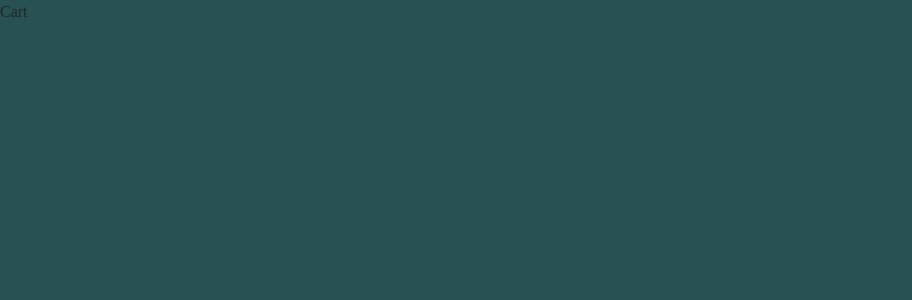
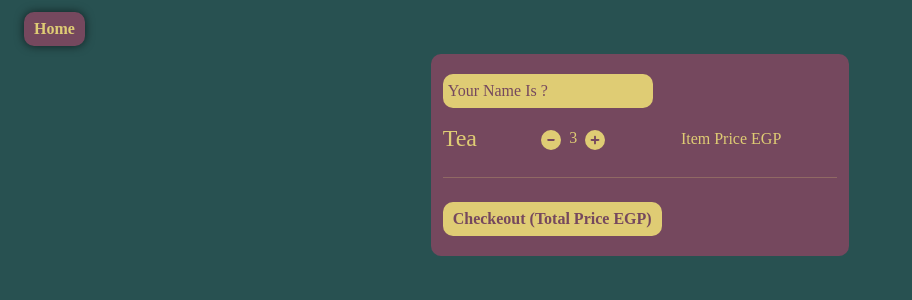
Before and after one commit to a-elshennawy/the-cafe, a React (Vite) app: page /cart in a window 1280 px wide. Shown: the top 300 px of the page, without its empty margins (0-912 px from the left). Built offline with nearby package versions, Linux system fonts and the light colour scheme; a web font is replaced by a local one.

Commit message:
cart style

```diff
--- a/src/App.css
+++ b/src/App.css
@@ -74,6 +74,7 @@ nav {
 
 .homeBtn {
   background-color: var(--second);
+  box-shadow: 0 0 10px #0000009d;
   a {
     color: var(--fourth);
     text-decoration: none;
@@ -398,6 +399,57 @@ nav {
   }
 }
 
+.cardForm {
+  background-color: var(--second);
+  padding: 20px;
+  border-radius: 10px;
+
+  input {
+    background-color: var(--fourth);
+    color: var(--second);
+    border: none;
+    outline: none;
+    padding: 5px;
+    border-radius: 10px;
+
+    &::placeholder {
+      color: var(--second);
+    }
+
+    &:focus {
+      border: none;
+      outline: none;
+    }
+  }
+
+  .orderedItems {
+    color: var(--fourth);
+    font-weight: bold;
+
+    .item {
+      .count {
+        button {
+          padding: 0 !important;
+          background-color: transparent;
+          color: var(--fourth);
+
+          svg {
+            font-size: 20px;
+          }
+        }
+        h6 {
+          display: inline;
+        }
+      }
+    }
+  }
+
+  button {
+    background-color: var(--fourth);
+    color: var(--second);
+  }
+}
+
 .loader {
   position: absolute;
   top: 50%;
--- a/src/components/pages/Cart/Cart.jsx
+++ b/src/components/pages/Cart/Cart.jsx
@@ -1,3 +1,37 @@
+import { FaCircleMinus, FaCirclePlus } from "react-icons/fa6";
+import { Link } from "react-router-dom";
 export default function Cart() {
-  return <div>Cart</div>;
+  return (
+    <>
+      <div className="row justify-content-center align-items-center p-2 m-1 gap-2">
+        <div className="col-12">
+          <button className="homeBtn text-start">
+            <Link to={"/"}>Home</Link>
+          </button>
+        </div>
+        <form className="cardForm col-lg-4 col-md-6 col-12">
+          <input type="text" placeholder="your name is ?" />
+          <div className="orderedItems py-2 px-0">
+            <div className="item row justify-content-start align-items-center m-0 px-0 py-2">
+              <h4 className="col-3 m-0 p-0">tea</h4>
+              <div className="col-4 count text-start p-0">
+                <button>
+                  <FaCircleMinus />
+                </button>
+                <h6 className="m-0 px-2 py-0">3</h6>
+                <button>
+                  <FaCirclePlus />
+                </button>
+              </div>
+              <div className="col-4 price p-0">
+                <h6 className="m-0 px-2 py-0">item price EGP</h6>
+              </div>
+            </div>
+            <hr />
+          </div>
+          <button type="submit">checkeout (total price EGP)</button>
+        </form>
+      </div>
+    </>
+  );
 }
--- a/src/components/pages/ColdDrinks/ColdDrinks.jsx
+++ b/src/components/pages/ColdDrinks/ColdDrinks.jsx
@@ -60,7 +60,7 @@ export default function ColdDrinks() {
               <h5 className="m-0 p-0">{item.price} EGP</h5>
             </div>
             <div className="actions pb-2 px-1">
-              <button>order</button>
+              <button>add to order</button>
             </div>
           </div>
         ))}
--- a/src/components/pages/Food/Food.jsx
+++ b/src/components/pages/Food/Food.jsx
@@ -60,7 +60,7 @@ export default function Food() {
               <h5 className="m-0 p-0">{item.price} EGP</h5>
             </div>
             <div className="actions pb-2 px-1">
-              <button>order</button>
+              <button>add to order</button>
             </div>
           </div>
         ))}
--- a/src/components/pages/Home/HomeSections/Products/ColdDrinksComp.jsx
+++ b/src/components/pages/Home/HomeSections/Products/ColdDrinksComp.jsx
@@ -59,7 +59,7 @@ export default function ColdDrinksComp() {
                 <h5 className="m-0 p-0">{item.price} EGP</h5>
               </div>
               <div className="actions pb-2 px-1">
-                <button>order</button>
+                <button>add to order</button>
               </div>
             </div>
           ))}
--- a/src/components/pages/Home/HomeSections/Products/FoodComp.jsx
+++ b/src/components/pages/Home/HomeSections/Products/FoodComp.jsx
@@ -58,7 +58,7 @@ export default function FoodComp() {
                 <h5 className="m-0 p-0">{item.price} EGP</h5>
               </div>
               <div className="actions pb-2 px-1">
-                <button>order</button>
+                <button>add to order</button>
               </div>
             </div>
           ))}
--- a/src/components/pages/Home/HomeSections/Products/HotDrinksComp.jsx
+++ b/src/components/pages/Home/HomeSections/Products/HotDrinksComp.jsx
@@ -58,7 +58,7 @@ export default function HotDrinksComp() {
                 <h5 className="m-0 p-0">{item.price} EGP</h5>
               </div>
               <div className="actions pb-2 px-1">
-                <button>order</button>
+                <button>add to order</button>
               </div>
             </div>
           ))}
--- a/src/components/pages/HotDrinks/HotDrinks.jsx
+++ b/src/components/pages/HotDrinks/HotDrinks.jsx
@@ -60,7 +60,7 @@ export default function HotDrinks() {
               <h5 className="m-0 p-0">{item.price} EGP</h5>
             </div>
             <div className="actions pb-2 px-1">
-              <button>order</button>
+              <button>add to order</button>
             </div>
           </div>
         ))}
```
